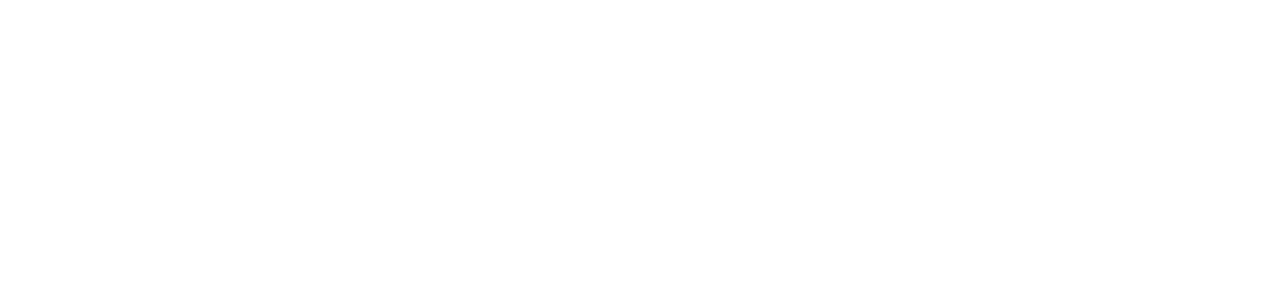
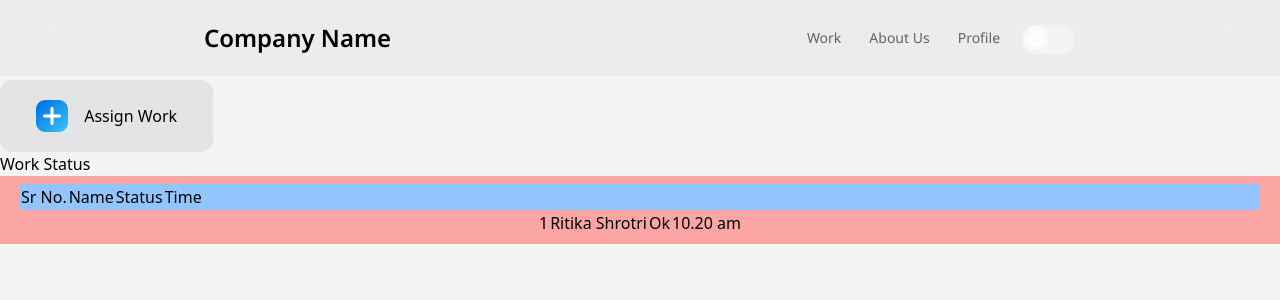
Before and after one commit to Shreyash-Dhulrao/Employee-Management, a React (Vite) app: page /work in a window 1280 px wide. Before the commit this address had no page. Shown: the top 300 px of the page. Built offline with nearby package versions, Linux system fonts and the light colour scheme; a web font is replaced by a local one.

Commit message:
work added

```diff
--- a/src/App.jsx
+++ b/src/App.jsx
@@ -9,6 +9,7 @@
 import Department from "./components/Homepage/Department/Department"
 import EmployeeData from "./components/Homepage/EmployeeData/EmployeeData"
 import DepartmentData from "./components/Homepage/Department/DepartmentData"
+import Work from "./components/Work/Work"
 
 function App() {
   return (
@@ -20,6 +21,9 @@
           {/* ADD */}
           <Route path="/newMember" element={<><Member /></>}/>
           <Route path="/createDepartment" element={<><Department /></>}/>
+
+          {/* WORK */}
+          <Route path='/work' element= {<><Navbar /><Work /></>} />
 
           {/* DATA */}
           <Route path="/empData" element={<><Navbar /><EmployeeData /></>} />
--- a/src/components/Navbar/Navbar.jsx
+++ b/src/components/Navbar/Navbar.jsx
@@ -66,7 +66,7 @@
                     <h2 className='text-2xl font-semibold'>Company Name</h2></Link>
                 </div>
                 <div className='flex gap-3 items-center font-noto text-zinc-800 dark:text-white'>
-                    <Link className='text-sm duration-300 py-3 px-2 opacity-70  hover:opacity-100'>Work</Link>
+                    <Link  to="/work" className='text-sm duration-300 py-3 px-2 opacity-70  hover:opacity-100'>Work</Link>
                     <Link className='text-sm duration-300 py-3 px-2 opacity-70  hover:opacity-100'>About Us</Link>
                     <Link to="/profile_A" className='text-sm duration-300 py-3 px-2 opacity-70  hover:opacity-100'>Profile</Link>
                     <label
--- /dev/null
+++ b/src/components/Work/Work.jsx
@@ -0,0 +1,47 @@
+import React from 'react'
+import ADD from '../../assets/Images/Icons/plus.png'
+import {Link} from "react-router-dom"
+
+const Work = () => {
+    return (
+        <div className='pt-20 bg-zinc-100 dark:bg-zinc-900 min-h-screen dark:text-white'>
+            <div>
+            <div className='w-1/6'>
+                <Link to="/newWork">
+                    <div className='p-5 bg-zinc-200 dark:bg-zinc-800 transition duration-300  rounded-xl flex items-center justify-center gap-4'>
+                        <img src={ADD} alt="" className='w-8 h-8' />
+                        <h2 className='text-md'>Assign Work</h2>
+                    </div>
+                </Link>
+            </div>
+            </div>
+            <div>
+                <div>
+                    <h2>Work Status</h2>
+                </div>
+                <div className='w-full bg-blue-300'>
+                    <table className='bg-red-300 flex flex-col items-center justify-center px-5 py-2'>
+                        <thead className='bg-blue-300 w-full'>
+                            <tr >
+                                <td>Sr No.</td>
+                                <td>Name</td>
+                                <td>Status</td>
+                                <td>Time</td>
+                            </tr>
+                        </thead>
+                        <tbody>
+                            <tr>
+                                <td>1</td>
+                                <td>Ritika Shrotri</td>
+                                <td>Ok</td>
+                                <td>10.20 am</td>
+                            </tr>
+                        </tbody>
+                    </table>
+                </div>
+            </div>
+        </div>
+    )
+}
+
+export default Work
```
